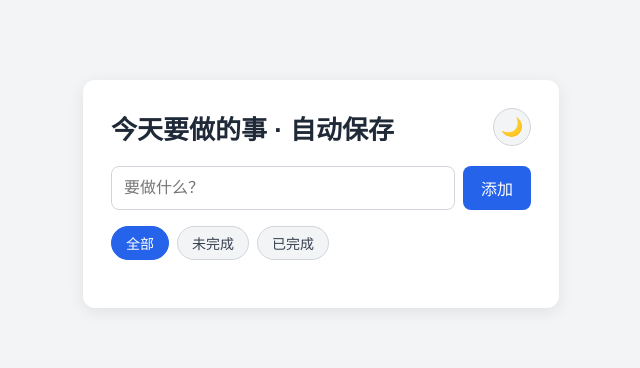
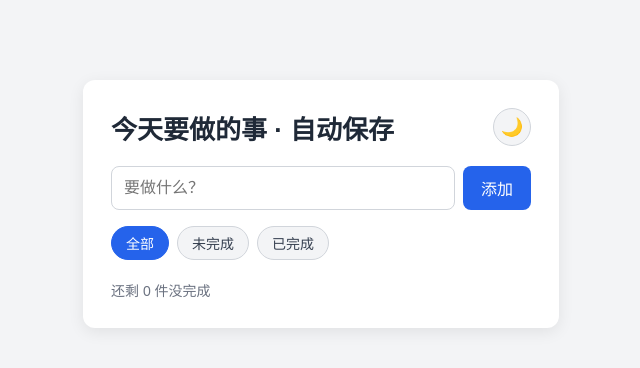
Before and after one commit to Porridgesplash/git-course-demo, a plain HTML site: page index.html in a window 1280 px wide. Shown: the whole page, without its empty margins (319-959 px from the left). Drawn offline with Linux system fonts and the light colour scheme.

Commit message:
列表下面显示还剩几件没完成

```diff
--- a/index.html
+++ b/index.html
@@ -22,6 +22,7 @@
       <button class="filter-btn" data-filter="done">已完成</button>
     </div>
     <ul id="todo-list"></ul>
+    <p id="count"></p>
   </main>
   <script src="script.js"></script>
 </body>
--- a/script.js
+++ b/script.js
@@ -2,6 +2,7 @@ const input = document.getElementById("todo-input");
 const addBtn = document.getElementById("add-btn");
 const list = document.getElementById("todo-list");
 const themeBtn = document.getElementById("theme-btn");
+const count = document.getElementById("count");
 
 // 从浏览器里读出之前保存的待办
 let todos = JSON.parse(localStorage.getItem("todos") || "[]");
@@ -45,6 +46,10 @@ function render() {
     li.append(checkbox, span, delBtn);
     list.appendChild(li);
   });
+
+  // 还剩几件没完成
+  const left = todos.filter((t) => !t.done).length;
+  count.textContent = `还剩 ${left} 件没完成`;
 }
 
 document.querySelectorAll(".filter-btn").forEach((btn) => {
--- a/style.css
+++ b/style.css
@@ -121,6 +121,12 @@ h1 {
   cursor: pointer;
 }
 
+#count {
+  margin: 16px 0 0;
+  font-size: 14px;
+  color: #6b7280;
+}
+
 /* 深色模式 */
 body.dark {
   background: #111827;
```
